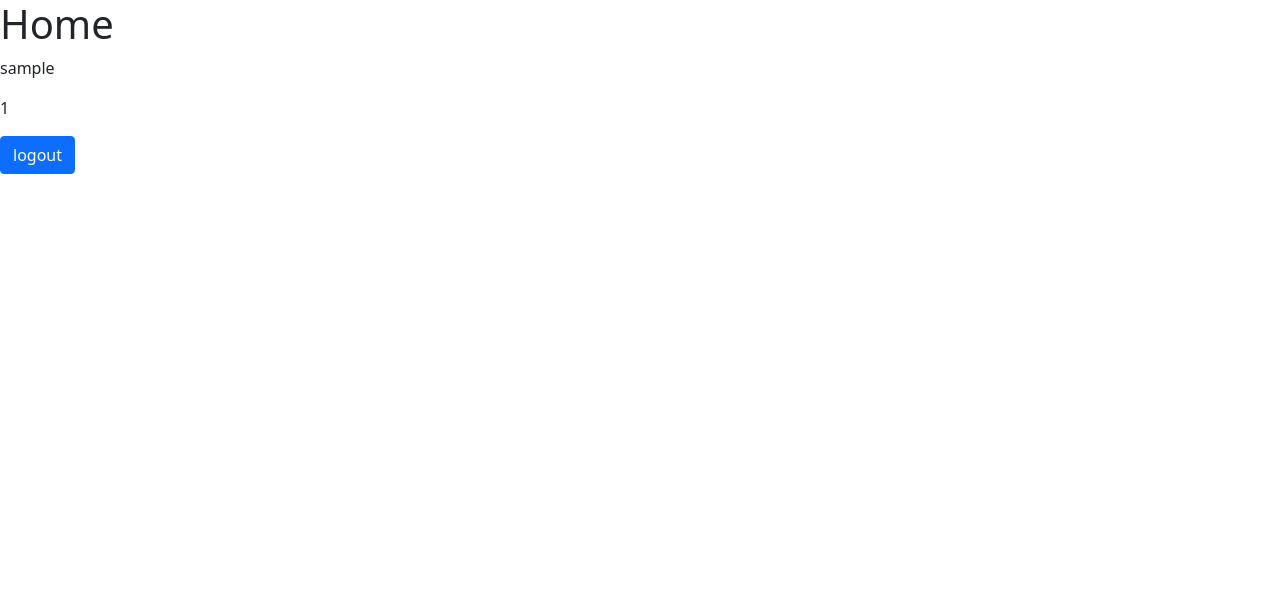
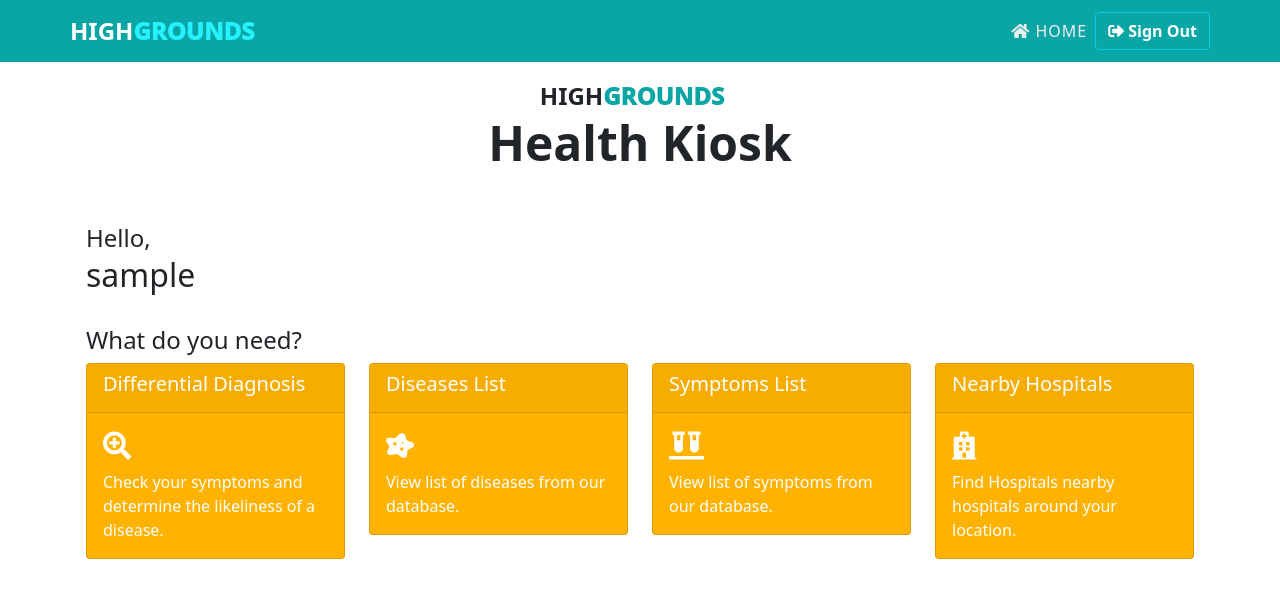
Before and after one commit to paucabral/devops-midterm-webapp, a Flask app: page /home in a window 1280 px wide. Shown: the top 598 px of the page. Run offline with Flask 2, Linux system fonts and the light colour scheme; the visitor is signed in with stand-in values (Sample User, id 1); some libraries are stand-ins or nearby versions.

Commit message:
Designed proper home page.

```diff
--- a/templates/home.html
+++ b/templates/home.html
@@ -30,13 +30,124 @@
 </head>
 
 <body>
-  <h1>Home</h1>
-  <p>{{ session['username'] }}</p>
-  <p>{{ session['public_id'] }}</p>
-  <p>{{ session['token'] }}</p>
-  <form method="POST" action="/logout">
-    <button type="submit" class="btn btn-primary">logout</button>
-  </form>
+  <header class="row g-0">
+    <div class="container">
+      <nav class="navbar navbar-expand-lg navbar-dark container-fluid" style="background-color: rgb(10, 165, 165);">
+        <div class="container">
+          <a style="font-size: x-large; font-weight: bold;" class="navbar-brand" href="#">HIGH<span
+              class="brand">GROUNDS</span></a>
+          <button class="navbar-toggler" type="button" data-toggle="collapse" data-target="#navbarTogglerDemo02"
+            aria-controls="navbarTogglerDemo02" aria-expanded="false" aria-label="Toggle navigation">
+            <span class="navbar-toggler-icon"></span>
+          </button>
+
+          <div class="collapse navbar-collapse align-items-center" id="navbarTogglerDemo02">
+            <ul class="nav navbar-nav ms-auto align-items-center">
+              <li><a href="#" class="nav-item nav-link" style="color: #eee;"><i class="fa fa-home fa-3"
+                    aria-hidden="true"></i> Home</a></li>
+              <li>
+                <form method="POST" action="/logout">
+                  <button type="submit" class="btn btn-outline-info text-white" style="font-weight: bold;"><i class="fas fa-sign-out-alt"></i> Sign Out</button>
+                </form>
+              </li>
+            </ul>
+          </div>
+        </div>
+      </nav>
+    </div>
+  </header>
+
+  <div class="container-fluid mt-3 g-0">
+    <div class="text-center">
+      <span style="font-size: x-large; font-weight: bold;" class="navbar-brand" href="#">HIGH<span class="brand"
+          style="color: rgb(10, 165, 165);">GROUNDS</span></span>
+      <h1 style="font-weight: bold; font-size: 3em;">Health Kiosk</h1>
+    </div>
+    <br>
+    <div class="container">
+      <div class="m-3">
+        <span style="font-size: 1.5em;">Hello,</span>
+        <h2>{{ session['username'] }}</h2>
+        <br>
+        <div class="container">
+
+          <div class="row">
+            <h4>What do you need?</h4>
+          </div>
+
+          <div class="row">
+            <div class="col-md-3">
+              <a href="#" style="text-decoration: none;">
+                <div class="card text-white bg-warning mb-3" style="background-color: #ffb300 !important;">
+                  <div class="card-header">
+                    <h5 class="card-title">Differential Diagnosis</h5>
+                  </div>
+                  <div class="card-body">
+                    <h3 class="card-title"><i class="fas fa-search-plus"></i></h3>
+                    <p class="card-text">
+                      Check your symptoms and determine the likeliness of a disease.
+                    </p>
+                  </div>
+                </div>
+              </a>
+            </div>
+
+            <div class="col-md-3">
+              <a href="#" style="text-decoration: none;">
+              <div class="card text-white bg-warning mb-3" style="background-color: #ffb300 !important;">
+                <div class="card-header">
+                  <h5 class="card-title">Diseases List</h5>
+                </div>
+                <div class="card-body">
+                  <h3 class="card-title"><i class="fas fa-disease"></i></h3>
+                  <p class="card-text">
+                    View list of diseases from our database.
+                  </p>
+                </div>
+              </div>
+              </a>
+            </div>
+
+            <div class="col-md-3">
+              <a href="#" style="text-decoration: none;">
+              <div class="card text-white bg-warning mb-3" style="background-color: #ffb300 !important;">
+                <div class="card-header">
+                  <h5 class="card-title">Symptoms List</h5>
+                </div>
+                <div class="card-body">
+                  <h3 class="card-title"><i class="fas fa-vials"></i></h3>
+                  <p class="card-text">
+                    View list of symptoms from our database.
+                  </p>
+                </div>
+              </div>
+              </a>
+            </div>
+
+            <div class="col-md-3">
+              <a href="#" style="text-decoration: none;">
+              <div class="card text-white bg-warning mb-3" style="background-color: #ffb300 !important;">
+                <div class="card-header">
+                  <h5 class="card-title">Nearby Hospitals</h5>
+                </div>
+                <div class="card-body">
+                  <h3 class="card-title"><i class="fas fa-hospital"></i></h3>
+                  <p class="card-text">
+                    Find Hospitals nearby hospitals around your location.
+                  </p>
+                </div>
+              </div>
+              </a>
+            </div>
+
+
+          </div>
+
+        </div>
+      </div>
+    </div>
+  </div>
+
 </body>
 
 </html>
--- a/templates/login.html
+++ b/templates/login.html
@@ -34,7 +34,7 @@
   <div class="sign-in-body container-fluid">
     <form class="form-signin" method="POST">
       <span style="font-size: x-large; font-weight: bold;" class="navbar-brand" href="#">HIGH<span
-          class="brand" style="color: teal;">GROUNDS</span></span>
+          class="brand" style="color: rgb(10, 165, 165);">GROUNDS</span></span>
       <h1 style="font-weight: bold;">Health Kiosk</h1>
       <br>
       <div class="card card-signin">
--- a/templates/registration.html
+++ b/templates/registration.html
@@ -33,7 +33,7 @@
   <div class="sign-in-body container-fluid">
     <form class="form-signin" method="POST">
       <span style="font-size: x-large; font-weight: bold;" class="navbar-brand" href="#">HIGH<span class="brand"
-          style="color: teal;">GROUNDS</span></span>
+          style="color: rgb(10, 165, 165);">GROUNDS</span></span>
       <h1 style="font-weight: bold;">Health Kiosk</h1>
       <br>
       <div class="card card-signin">
```
